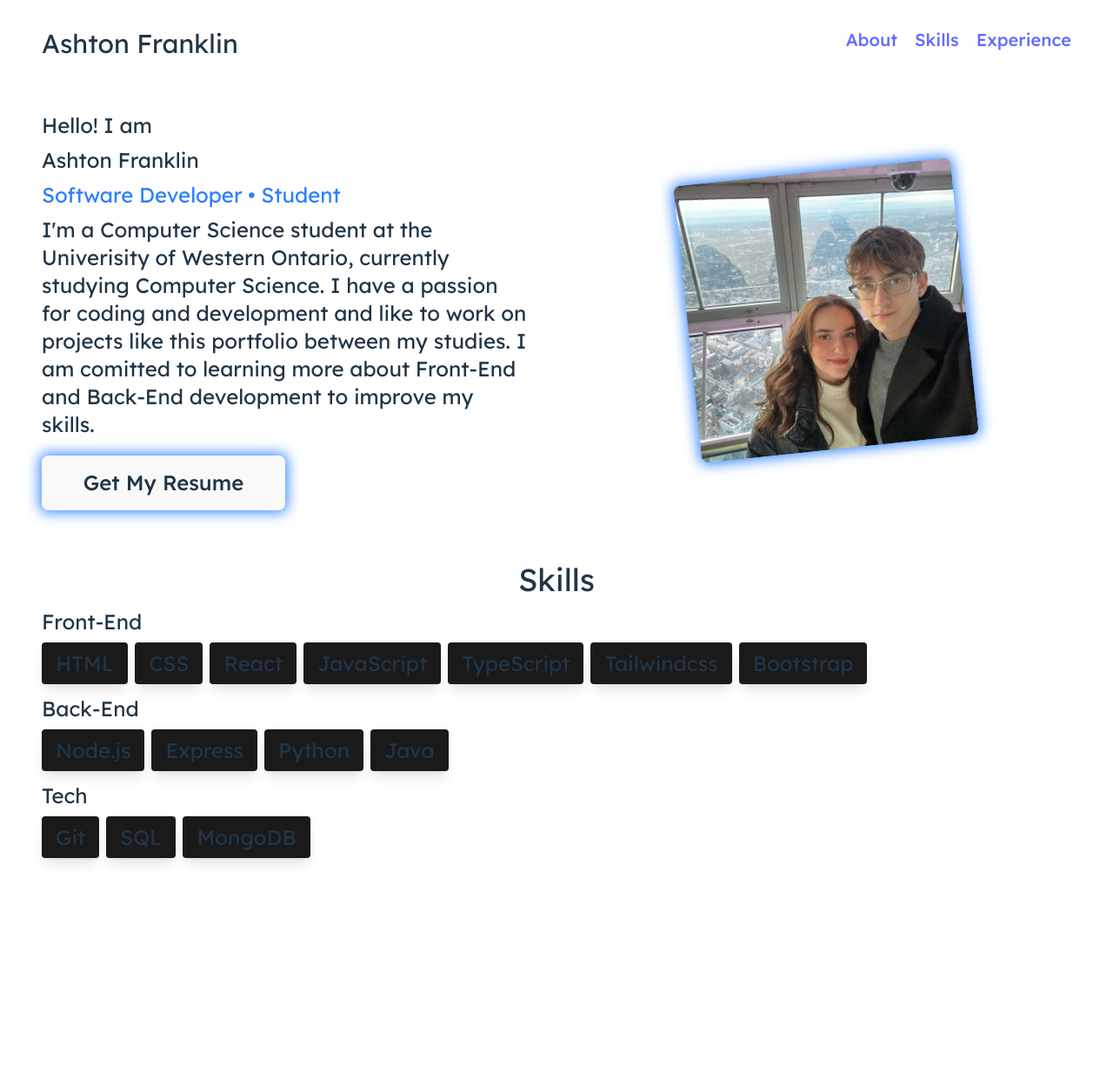
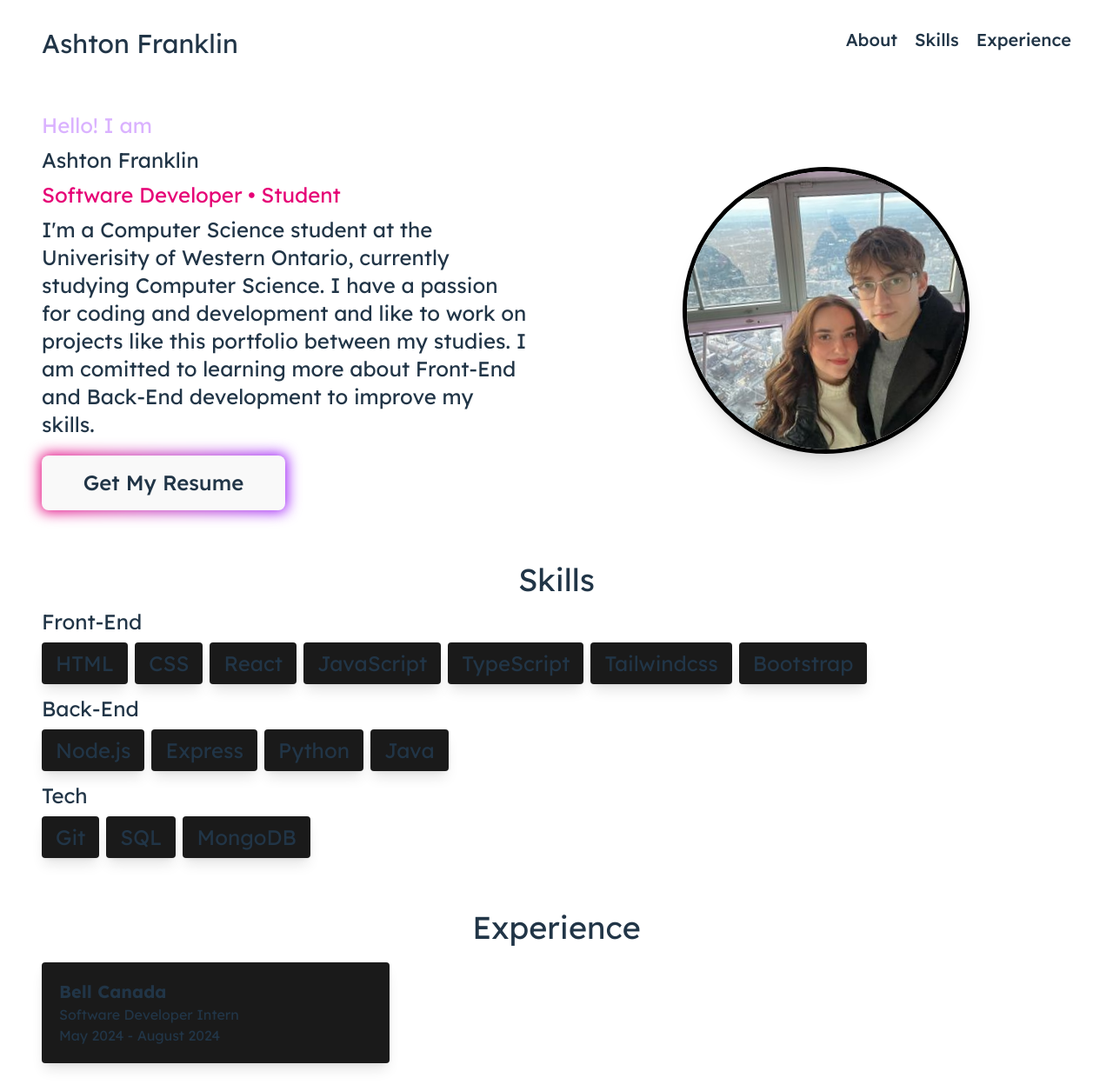
Before and after one commit to AshtonF04/personal-portfolio, a React (Vite) app: page / in a window 1280 px wide. Shown: the whole page at 87% size. Before the commit the page ends 1019 px from the top, so only its background shows below. Built offline with nearby package versions, Linux system fonts and the light colour scheme.

Commit message:
Completed experience section

```diff
--- a/src/App.jsx
+++ b/src/App.jsx
@@ -1,6 +1,7 @@
 import Header from './components/Header.jsx'
 import About from './components/About.jsx'
 import Skills from './components/Skills.jsx'
+import Experience from './components/Experience.jsx'
 
 function App() {
 
@@ -10,6 +11,7 @@ function App() {
         <Header />
         <About />
         <Skills />
+        <Experience />
       </div>
     </>
   )
--- a/src/components/About.jsx
+++ b/src/components/About.jsx
@@ -1,14 +1,14 @@
 function About(){
     return(
         <>
-        <div className='flex flex-col gap-14 justify-between md:flex-row'>
+        <div id="About" className='flex flex-col gap-14 justify-between md:flex-row'>
             {/*About text div*/}
             <div className="flex-1 flex flex-col gap-5 text-2xl">
 
                 <div className="flex flex-col gap-2">
-                    <p>Hello! I am</p>
+                    <p className='text-purple-300'>Hello! I am</p>
                     <p>Ashton Franklin</p>
-                    <p className="text-blue-500">Software Developer • Student</p>
+                    <p className="text-pink-600">Software Developer • Student</p>
                     <p>
                         I'm a Computer Science student at the Univerisity of Western Ontario, currently studying Computer Science.
                         I have a passion for coding and development and like to work on projects like this portfolio between my studies.
@@ -17,7 +17,7 @@ function About(){
                 </div>
 
                 <div className="relative w-70">
-                    <div className="blur absolute -inset-0.5 bg-blue-500 rounded-lg"></div>
+                    <div className="blur absolute -inset-0.5 bg-gradient-to-r from-pink-600 to-purple-600 rounded-lg"></div>
                     <button className="relative w-full">Get My Resume</button>
                 </div>
 
@@ -26,8 +26,7 @@ function About(){
             {/*About image div */}
             <div className="flex-1 flex justify-center items-center">
                 <div className="relative -rotate-6">
-                    <div className="blur absolute -inset-0.5 bg-blue-500 rounded-lg"></div>
-                    <img className='relative rounded-lg' src='../../public/hero-image.jpg'></img>
+                    <img className='relative shadow-xl border-black border-5 rounded-full' src='../../public/hero-image.jpg'></img>
                 </div>
             </div>
         </div>
--- /dev/null
+++ b/src/components/Experience.jsx
@@ -0,0 +1,16 @@
+function Experience(){
+    return(
+        <>
+        <div id='Experience' className='flex flex-col gap-5'>
+            <p className='text-4xl text-center'>Experience</p>
+            <div className="exp-card rounded p-5 shadow-lg flex flex-col max-w-100">
+                <p className="text-xl font-bold">Bell Canada</p>
+                <p className="">Software Developer Intern</p>
+                <p>May 2024 - August 2024</p>
+            </div>
+        </div>
+        </>
+    )
+}
+
+export default Experience
--- a/src/components/Header.jsx
+++ b/src/components/Header.jsx
@@ -4,9 +4,9 @@ function Header(){
     <div className='flex justify-between'>
         <h2 className='text-3xl'>Ashton Franklin</h2>
         <div className='flex gap-5'>
-            <a className='hidden text-xl sm:inline'>About</a>
-            <a className='hidden text-xl sm:inline'>Skills</a>
-            <a className='hidden text-xl sm:inline'>Experience</a>
+            <a href="#About" className='hidden text-xl sm:inline'>About</a>
+            <a href="#Skills" className='hidden text-xl sm:inline'>Skills</a>
+            <a href='#Experience' className='hidden text-xl sm:inline'>Experience</a>
         </div>
     </div>
     </>
--- a/src/components/Skills.jsx
+++ b/src/components/Skills.jsx
@@ -1,12 +1,12 @@
 function Skills(){
     return (
         <>
-        <div className='flex flex-col gap-3'>
+        <div id='Skills' className='flex flex-col gap-3'>
             <h2 className="text-4xl text-center">Skills</h2>
 
             <div className="flex flex-col gap-2">
                 <h3 className='text-2xl'>Front-End</h3>
-                <div className="flex gap-2">
+                <div className="flex flex-wrap gap-2">
                     <div className="card text-2xl px-4 py-2 rounded shadow-lg">
                         HTML
                     </div>
@@ -33,7 +33,7 @@ function Skills(){
 
             <div className="flex flex-col gap-2">
                 <h3 className='text-2xl'>Back-End</h3>
-                <div className="flex gap-2">
+                <div className="flex flex-wrap gap-2">
                     <div className="card text-2xl px-4 py-2 rounded shadow-lg">
                         Node.js
                     </div>
@@ -51,7 +51,7 @@ function Skills(){
 
             <div className="flex flex-col gap-2">
                 <h3 className='text-2xl'>Tech</h3>
-                <div className="flex gap-2">
+                <div className="flex flex-wrap gap-2">
                     <div className="card text-2xl px-4 py-2 rounded shadow-lg">
                         Git
                     </div>
--- a/src/index.css
+++ b/src/index.css
@@ -20,11 +20,11 @@
 
 a {
   font-weight: 500;
-  color: #646cff;
   text-decoration: inherit;
+  transition: all .25s;
 }
 a:hover {
-  color: #4f56ea;
+  transform: scale(1.1);
 }
 
 body {
@@ -48,6 +48,10 @@ h1 {
   transform: scale(1.05);
 }
 
+.exp-card{
+  background-color: #1a1a1a;
+}
+
 button {
   border-radius: 8px;
   border: 1px solid transparent;
@@ -57,10 +61,11 @@ button {
   font-family: inherit;
   background-color: #1a1a1a;
   cursor: pointer;
-  transition: border-color 0.25s;
+  transition: all 0.25s;
 }
 button:hover {
-  border-color: #646cff;
+  transform: scale(1.01);
+  background-color: #121212;
 }
 
 @media (prefers-color-scheme: light) {
```
